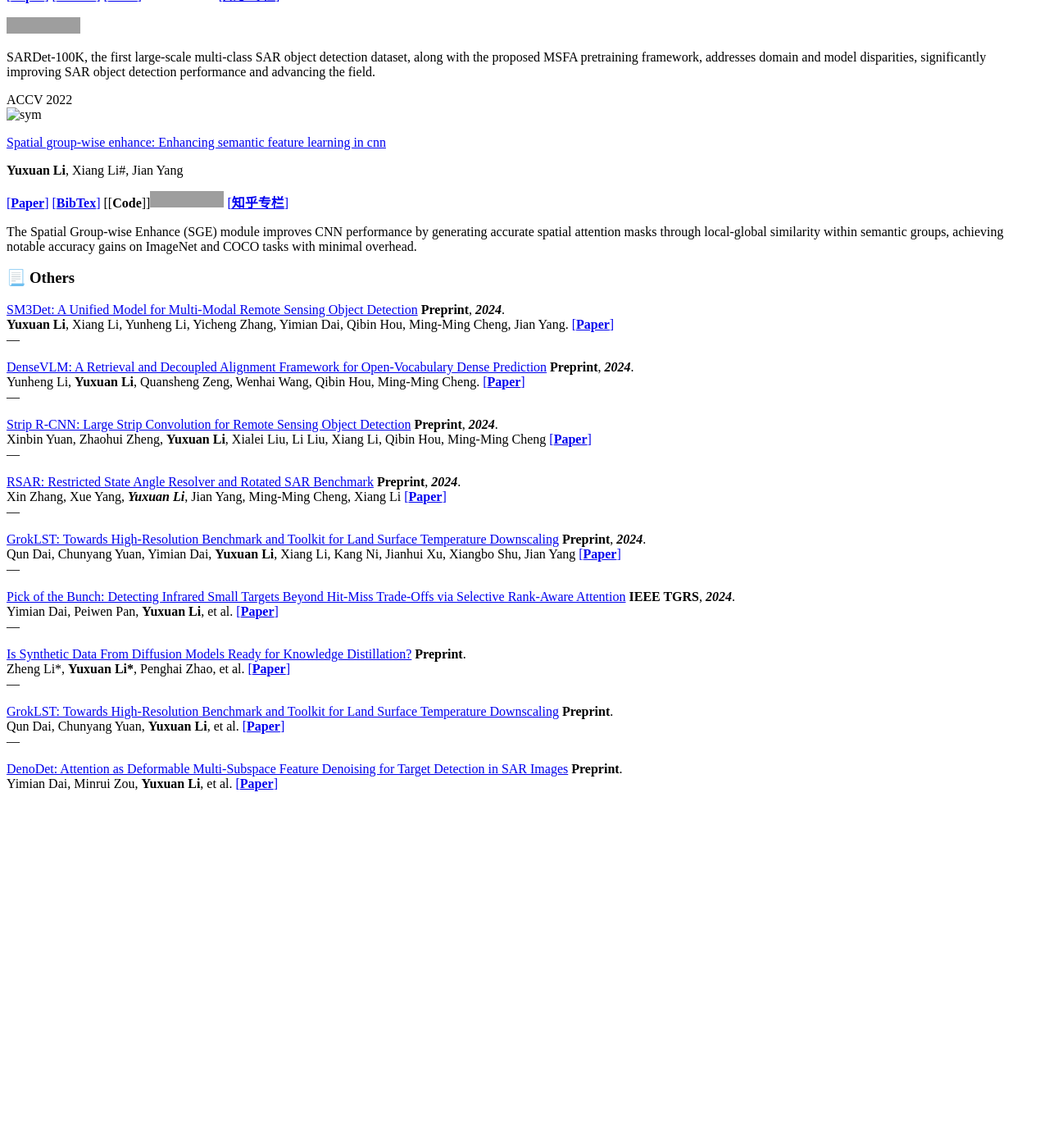
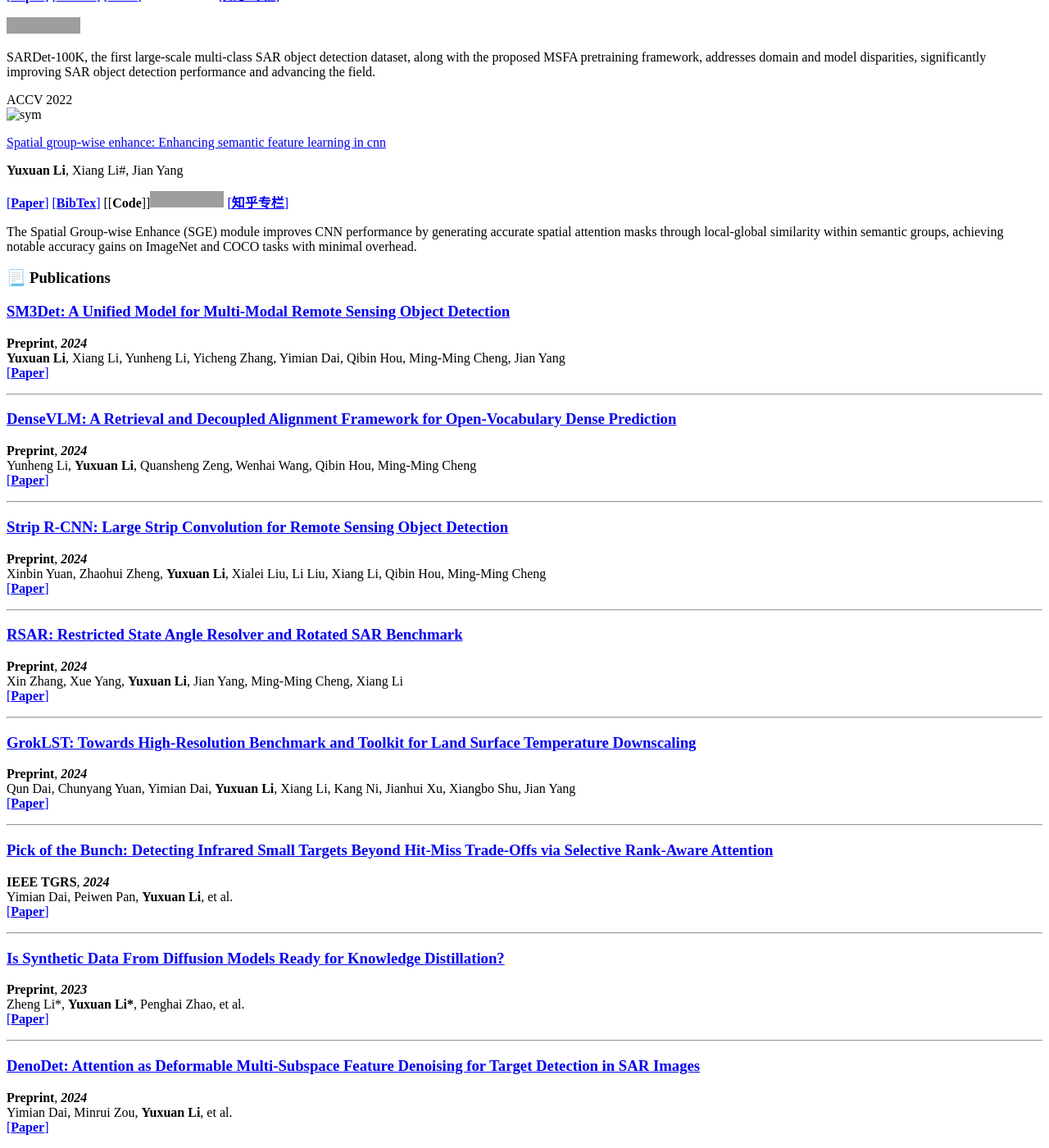
Before and after one commit to waterdisappear/waterdisappear.github.io, a Jekyll site: the page built from _pages/includes/pub.md, in a window 1280 px wide and 1400 px high, scrolled down 1427 px. Shown: the whole window at 82% size. Built offline with Jekyll 4.4.1, drawn with Linux system fonts in a browser that asks for light colours; our own code applies the rules of GitHub Pages for plain Markdown files; before the commit the page ends 2408 px from its top, so only the background shows below that; grey boxes are pictures that could not be loaded.

Commit message:
Update pub.md

```diff
--- a/_pages/includes/pub.md
+++ b/_pages/includes/pub.md
@@ -113,57 +113,58 @@ The Spatial Group-wise Enhance (SGE) module improves CNN performance by generati
 </div>
 </div>
 
-# 📃 Others
+# 📃 Publications
 
-[SM3Det: A Unified Model for Multi-Modal Remote Sensing Object Detection](https://arxiv.org/abs/2412.20665)
-**Preprint**, ***2024***.
-**Yuxuan Li**, Xiang Li, Yunheng Li, Yicheng Zhang, Yimian Dai, Qibin Hou, Ming-Ming Cheng, Jian Yang.
+### [SM3Det: A Unified Model for Multi-Modal Remote Sensing Object Detection](https://arxiv.org/abs/2412.20665)
+**Preprint**, ***2024***
+**Yuxuan Li**, Xiang Li, Yunheng Li, Yicheng Zhang, Yimian Dai, Qibin Hou, Ming-Ming Cheng, Jian Yang
 [[**Paper**]](https://arxiv.org/abs/2412.20665)
+
 ---
 
-[DenseVLM: A Retrieval and Decoupled Alignment Framework for Open-Vocabulary Dense Prediction](https://arxiv.org/abs/2412.06244)
-**Preprint**, ***2024***.
-Yunheng Li, **Yuxuan Li**, Quansheng Zeng, Wenhai Wang, Qibin Hou, Ming-Ming Cheng.
+### [DenseVLM: A Retrieval and Decoupled Alignment Framework for Open-Vocabulary Dense Prediction](https://arxiv.org/abs/2412.06244)
+**Preprint**, ***2024***
+Yunheng Li, **Yuxuan Li**, Quansheng Zeng, Wenhai Wang, Qibin Hou, Ming-Ming Cheng
 [[**Paper**]](https://arxiv.org/abs/2412.06244)
+
 ---
 
-[Strip R-CNN: Large Strip Convolution for Remote Sensing Object Detection](https://arxiv.org/abs/2501.03775)
-**Preprint**, ***2024***.
+### [Strip R-CNN: Large Strip Convolution for Remote Sensing Object Detection](https://arxiv.org/abs/2501.03775)
+**Preprint**, ***2024***
 Xinbin Yuan, Zhaohui Zheng, **Yuxuan Li**, Xialei Liu, Li Liu, Xiang Li, Qibin Hou, Ming-Ming Cheng
 [[**Paper**]](https://arxiv.org/abs/2501.03775)
+
 ---
 
-[RSAR: Restricted State Angle Resolver and Rotated SAR Benchmark](https://arxiv.org/abs/2501.04440)
-**Preprint**, ***2024***.
-Xin Zhang, Xue Yang, ***Yuxuan Li***, Jian Yang, Ming-Ming Cheng, Xiang Li
+### [RSAR: Restricted State Angle Resolver and Rotated SAR Benchmark](https://arxiv.org/abs/2501.04440)
+**Preprint**, ***2024***
+Xin Zhang, Xue Yang, **Yuxuan Li**, Jian Yang, Ming-Ming Cheng, Xiang Li
 [[**Paper**]](https://arxiv.org/abs/2501.04440)
+
 ---
 
-[GrokLST: Towards High-Resolution Benchmark and Toolkit for Land Surface Temperature Downscaling](https://arxiv.org/abs/2409.19835)
-**Preprint**, ***2024***.
+### [GrokLST: Towards High-Resolution Benchmark and Toolkit for Land Surface Temperature Downscaling](https://arxiv.org/abs/2409.19835)
+**Preprint**, ***2024***
 Qun Dai, Chunyang Yuan, Yimian Dai, **Yuxuan Li**, Xiang Li, Kang Ni, Jianhui Xu, Xiangbo Shu, Jian Yang
 [[**Paper**]](https://arxiv.org/abs/2409.19835)
+
 ---
 
-[Pick of the Bunch: Detecting Infrared Small Targets Beyond Hit-Miss Trade-Offs via Selective Rank-Aware Attention](https://ieeexplore.ieee.org/abstract/document/10677425)
-**IEEE TGRS**, ***2024***.
+### [Pick of the Bunch: Detecting Infrared Small Targets Beyond Hit-Miss Trade-Offs via Selective Rank-Aware Attention](https://ieeexplore.ieee.org/abstract/document/10677425)
+**IEEE TGRS**, ***2024***
 Yimian Dai, Peiwen Pan, **Yuxuan Li**, et al.
-[[**Paper**]](https://arxiv.org/pdf/2408.03717?)
+[[**Paper**]](https://arxiv.org/pdf/2408.03717)
+
 ---
 
-[Is Synthetic Data From Diffusion Models Ready for Knowledge Distillation?](https://arxiv.org/abs/2305.12954)
-**Preprint**.
+### [Is Synthetic Data From Diffusion Models Ready for Knowledge Distillation?](https://arxiv.org/abs/2305.12954)
+**Preprint**, ***2023***
 Zheng Li\*, **Yuxuan Li\***, Penghai Zhao, et al.
-[[**Paper**]](https://arxiv.org/pdf/2305.12954)
+[[**Paper**]](https://arxiv.org/abs/2305.12954)
+
 ---
 
-[GrokLST: Towards High-Resolution Benchmark and Toolkit for Land Surface Temperature Downscaling](https://arxiv.org/abs/2409.19835)
-**Preprint**.
-Qun Dai, Chunyang Yuan, **Yuxuan Li**, et al.
-[[**Paper**]](https://arxiv.org/pdf/2409.19835)
----
-
-[DenoDet: Attention as Deformable Multi-Subspace Feature Denoising for Target Detection in SAR Images](https://arxiv.org/abs/2406.02833)
-**Preprint**.
+### [DenoDet: Attention as Deformable Multi-Subspace Feature Denoising for Target Detection in SAR Images](https://arxiv.org/abs/2406.02833)
+**Preprint**, ***2024***
 Yimian Dai, Minrui Zou, **Yuxuan Li**, et al.
-[[**Paper**]](https://arxiv.org/pdf/2406.02833)
+[[**Paper**]](https://arxiv.org/abs/2406.02833)
```
